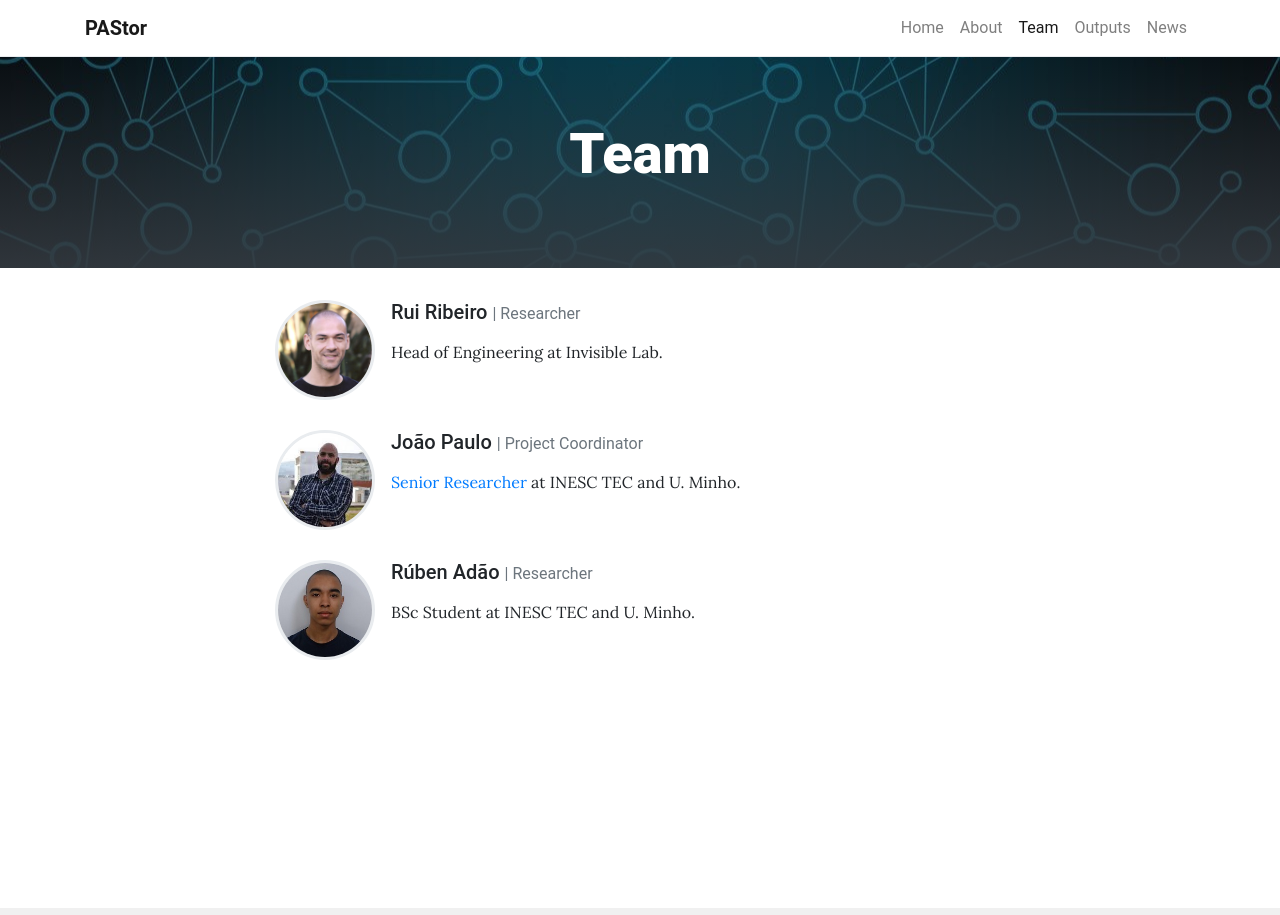
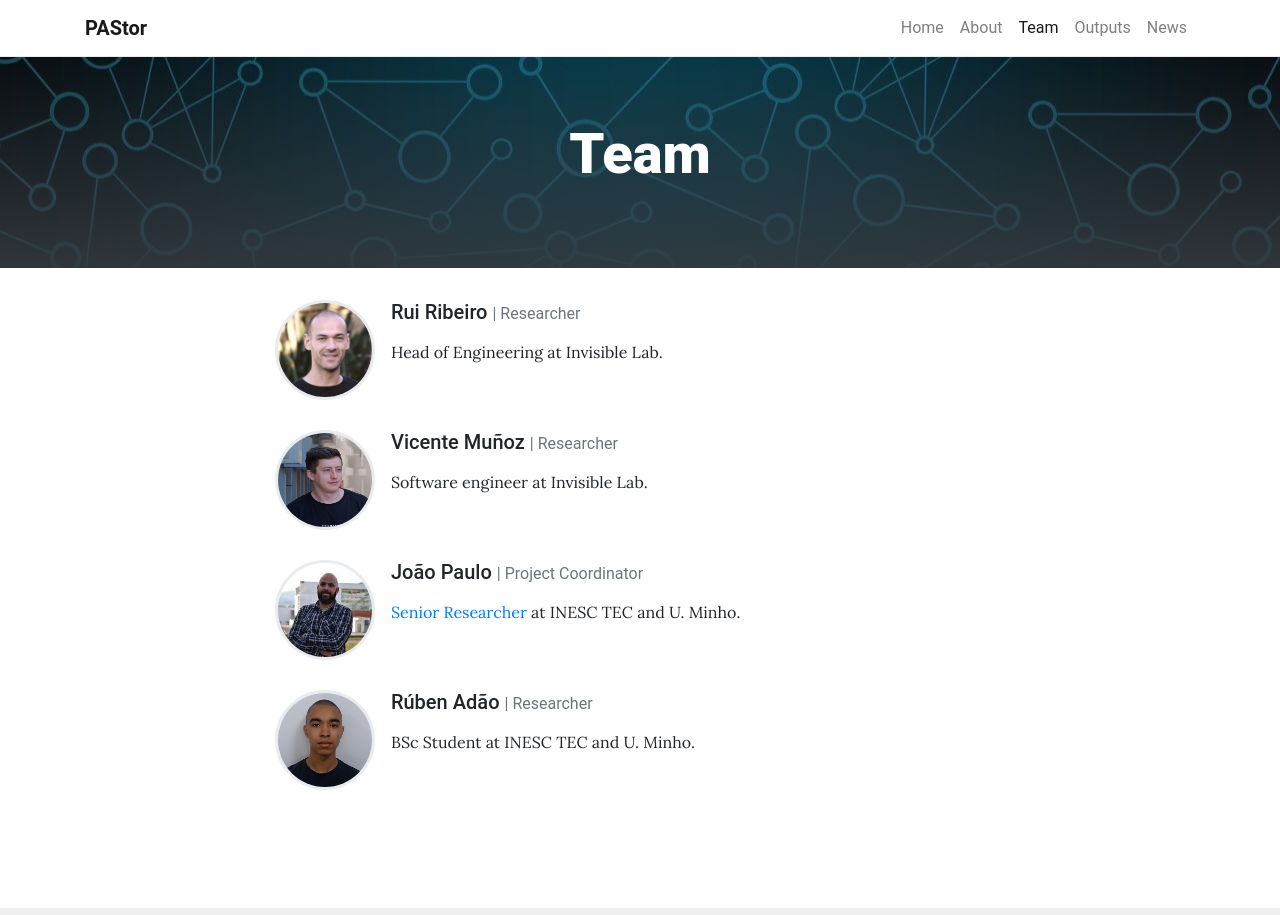
Before and after one commit to invisiblelab-dev/invisible-storage-project-website, a Jekyll site: the page built from pages/team.md, in a window 1280 px wide, cut to the strip 0-915 px from the top of the page. Built offline with Jekyll 4.4.1, drawn with Linux system fonts in a browser that asks for light colours.

Commit message:
Update team.yml Vicente

```diff
--- a/_data/team.yml
+++ b/_data/team.yml
@@ -5,6 +5,13 @@
   image: assets/img/rui.jpg # Can be external link
   description: > # Can be Markdown
     Head of Engineering at Invisible Lab.
+
+
+- name: Vicente Muñoz
+  role: Researcher # Will appear next to name
+  image: assets/img/vicente.jpg # Can be external link
+  description: > # Can be Markdown
+    Software engineer at Invisible Lab.
 
 
 - name: João Paulo
```
